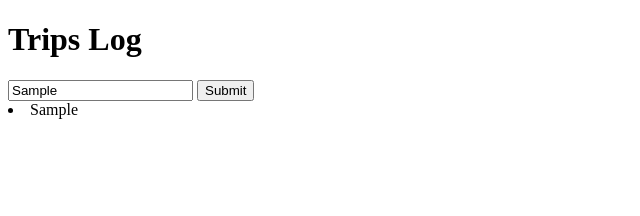
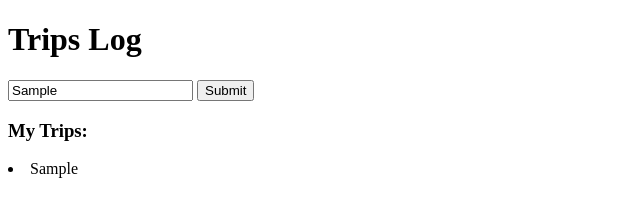
Before and after one commit to jasonemarkson/trip_log_frontend, a plain HTML site: page index.html in a window 1280 px wide. Both pictures are taken after typing "Sample" into the empty fields and a click on the input 225 px from the left and 90 px from the top of the page. Shown: the whole page, without its empty margins (0-640 px from the left). Drawn offline with Linux system fonts and the light colour scheme; no server answers.

Commit message:
able to create and save new trips to front end and back end :

```diff
--- a/index.html
+++ b/index.html
@@ -17,7 +17,7 @@
         </form>
 
         <div id="trips-container">
-
+            <h3>My Trips:</h3>
         </div>
     </div>
     <script src="src/components/trips.js"></script>
--- a/src/components/trips.js
+++ b/src/components/trips.js
@@ -2,7 +2,6 @@ class Trips {
     constructor() {
         this.trips = []
         this.adapter = new TripsAdapter()
-        // this.bindEventListeners()
         this.fetchAndLoadTrips()
         this.newTripsAdd()
     }
@@ -16,9 +15,32 @@ class Trips {
 
     addTripToDom(e) {
         e.preventDefault()
-
         const newTrip = this.inputValue.value
         this.tripsContainer.innerHTML +=`<li>${newTrip}</li>`
+        this.handleSubmitForm()
+    }
+
+    handleSubmitForm(e) {
+        // e.preventDefault()
+        console.log("Aw sheet, here we go again")
+        let newTripObj = {
+            name: this.inputValue.value
+        }
+
+        let configObj = {
+            method: 'POST',
+            headers: {
+                "Content-Type": "application/json",
+                "Accepts": "application/json"
+            },
+            body: JSON.stringify(newTripObj)
+        }
+
+        fetch('http://localhost:3000/trips', configObj)
+        .then(res => res.json())
+        .then(json => {
+            this.newTripsAdd()
+        })
 
     }
 
@@ -41,4 +63,10 @@ class Trips {
         this.trips.forEach(e =>
             tripsContainer.innerHTML += `<li>${e.name}</li>`)
     }
+
 }
+
+document.addEventListener('DOMContentLoaded', () => {
+    const newTripForm = document.getElementById("new-trip-form")
+    newTripForm.addEventListener('submit', window.handleSubmitForm)
+})
```
